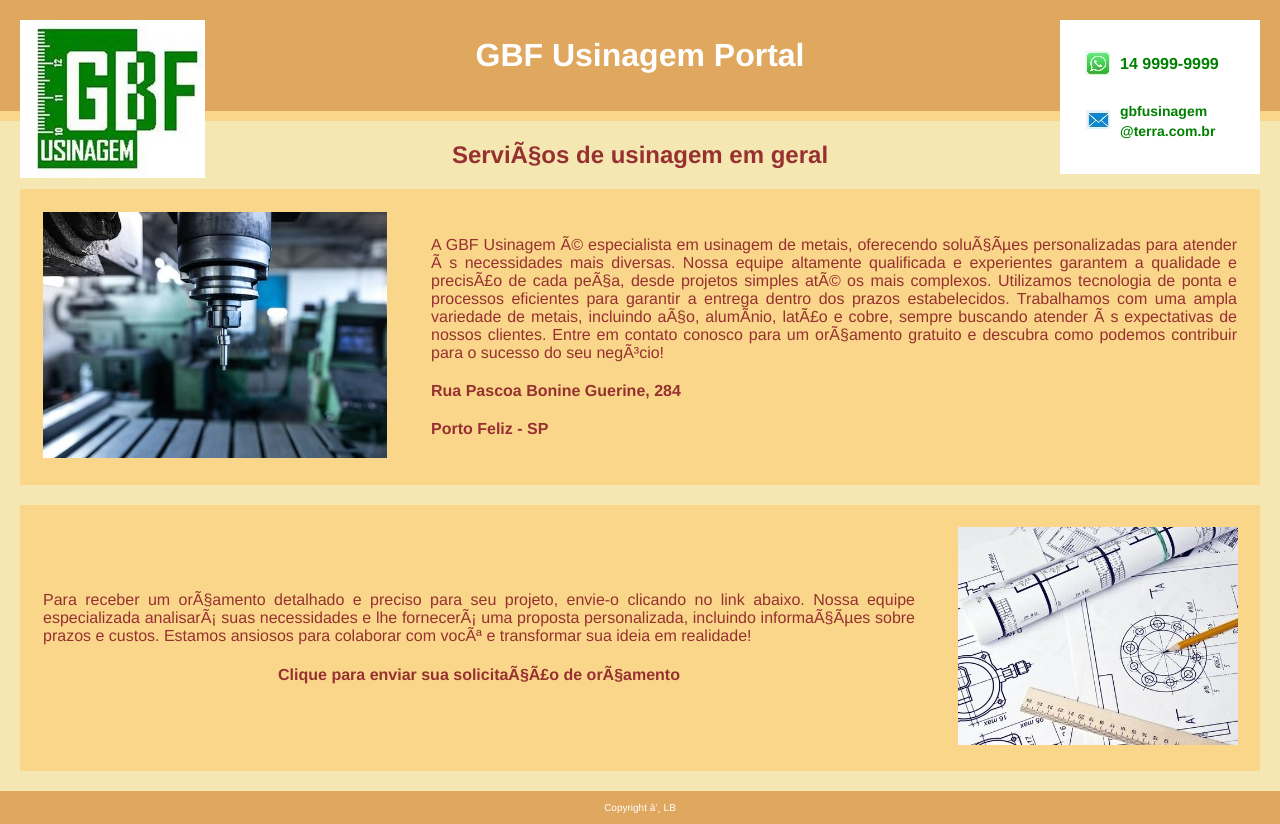
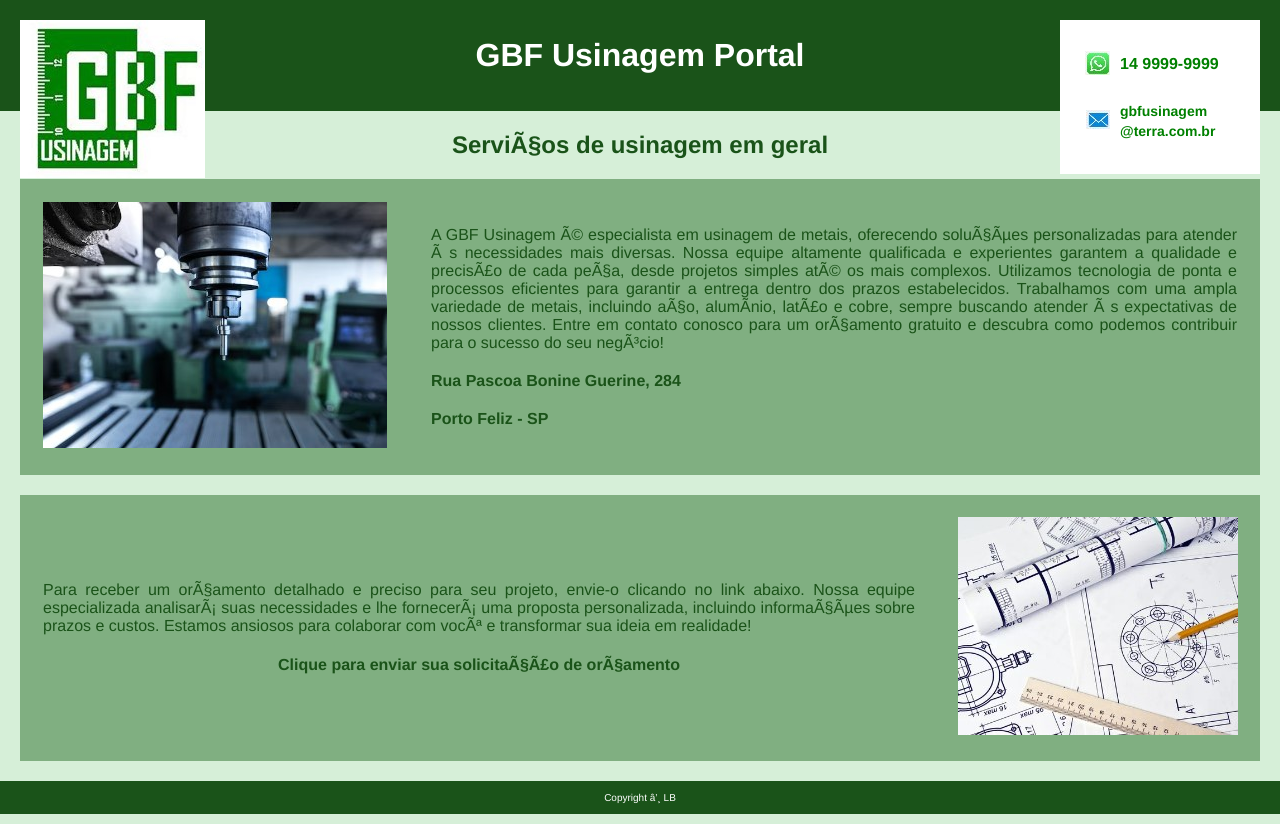
Before and after one commit to lbarro11/htmlpflio, a plain HTML site: page index.html in a window 1280 px wide. Drawn offline with Linux system fonts and the light colour scheme.

Commit message:
Add files via upload

```diff
--- a/estilo.css
+++ b/estilo.css
@@ -7,14 +7,14 @@
 h2 {
 	font-family: Helvetica;
 	margin: 20px;
-	color: #973131
+	color: #1A5319
 }
 h1 {
 	margin: 0;
 	font-family: Helvetica;
 	color: white;
-	background-color: #E0A75E;
-	border: 20px solid #F9D689;
+	background-color: #1A5319;
+	border: 20px solid #F508D4E;
 	border-width: 0px 0px 10px 0px;
 
 }
@@ -23,14 +23,14 @@
 	font-weight: normal;
 	margin: 20px;
 	text-align: justify;
-	color: #973131;
+	color: #1A5319;
 	}
 .items{
 	margin: 20px;
 
 }
 body {
-	background: #F5E7B2;
+	background: #D6EFD8;
 	margin-left: 0px;
 	margin-right: 0px;
 	margin-top: 0px;
@@ -38,7 +38,7 @@
 }
 
 table {
-		background-color: #F9D689;
+		background-color: #80AF81;
 		margin: 20px
 }
 .address{
@@ -46,7 +46,7 @@
 	font-weight: bold;
 	margin: 20px;
 	text-align: justify;
-	color: #973131;
+	color: #1A5319;
 	text-decoration: none
 }
 .photomargin{
@@ -60,7 +60,7 @@
 	color: white;
 	font-family: Helvetica;
 	font-size: 10px;
-	background-color: #E0A75E;
+	background-color: #1A5319;
 	border-width: 2px 0px 0px 2px;
 }
 .relative{
```
